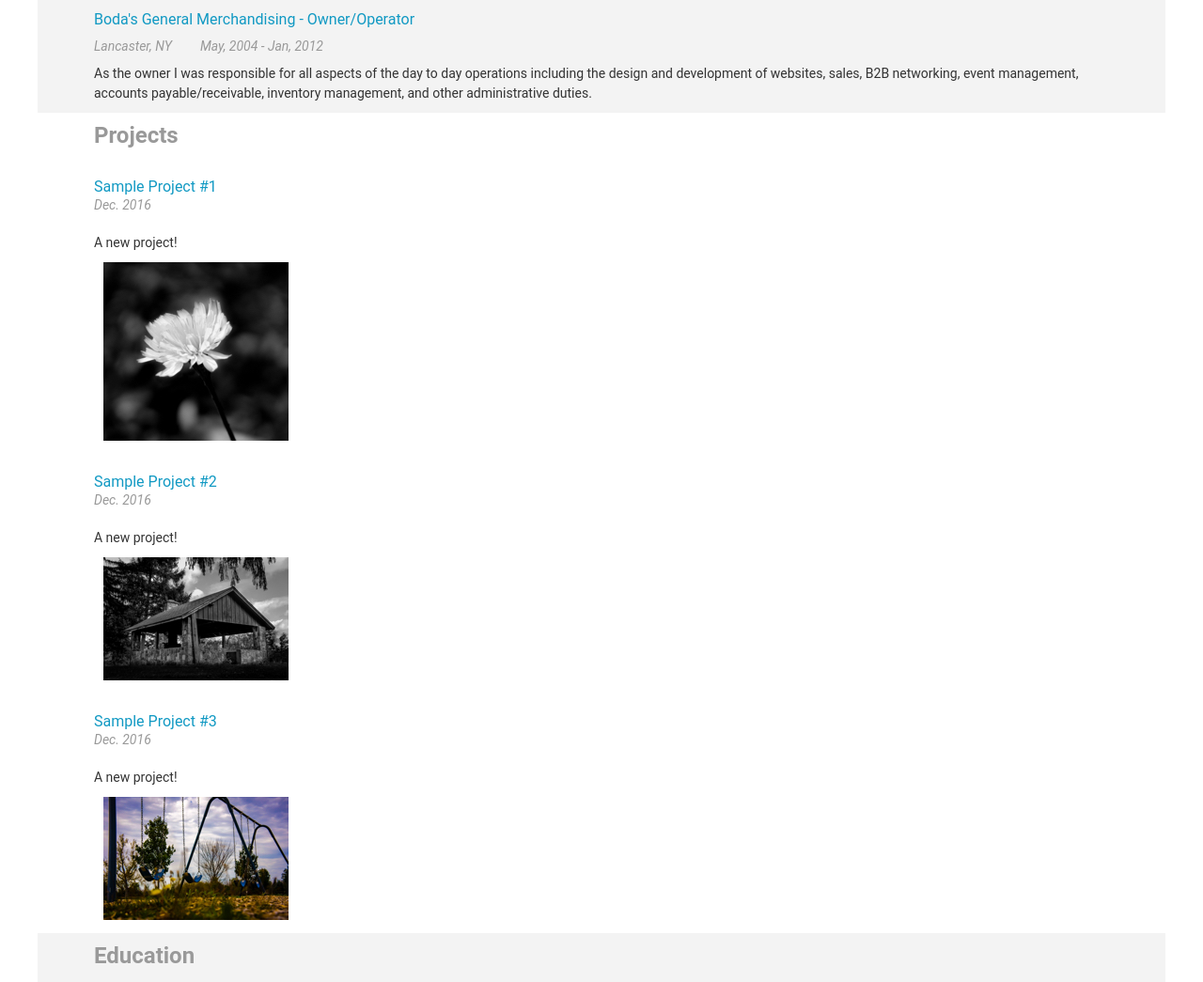
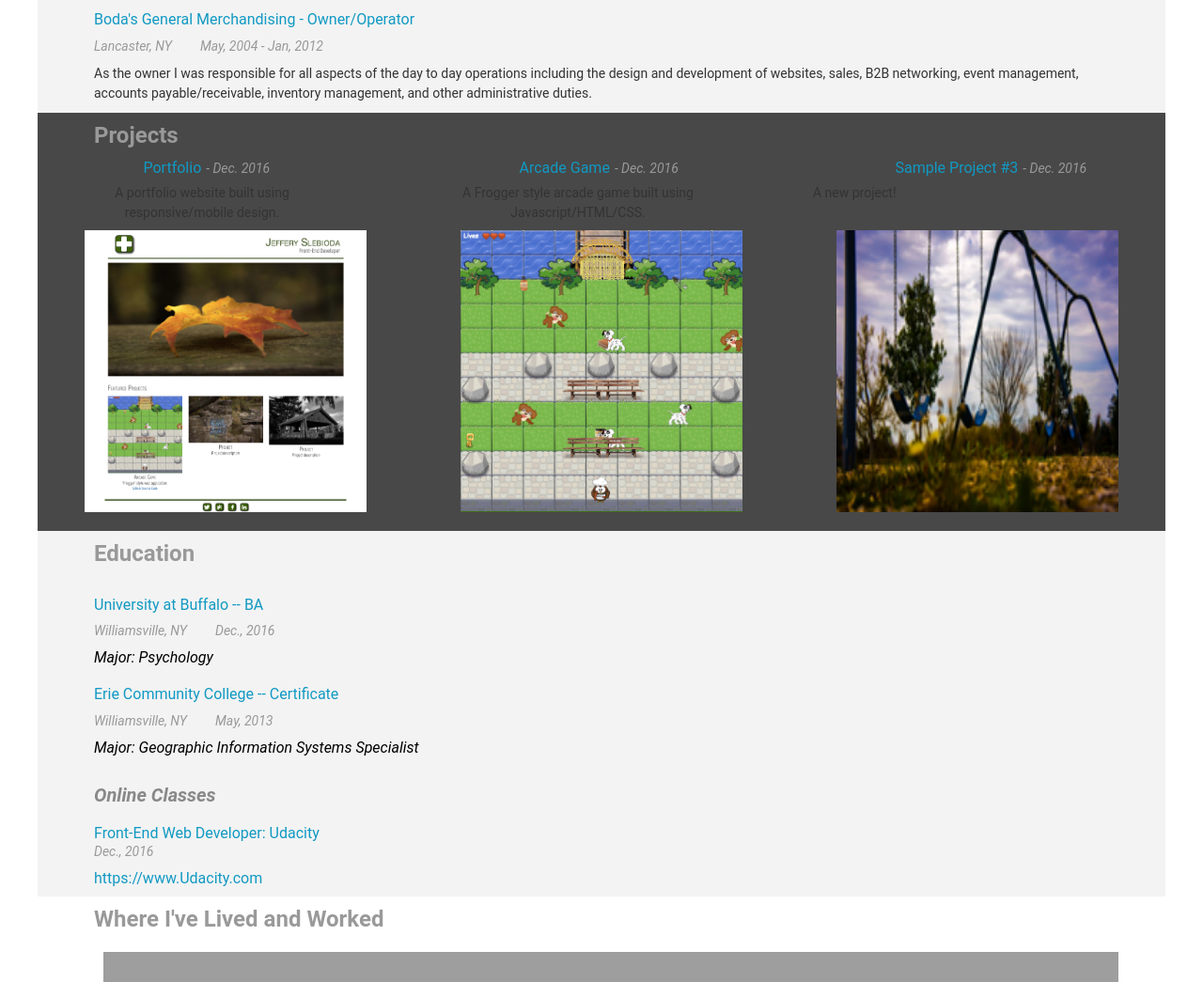
Before and after one commit to jsleb1/resume, a plain HTML site: page index.html in a window 1280 px wide. Shown: the part 820-1865 px from the top of the page at 94% size. Drawn offline with Linux system fonts and the light colour scheme; some packages are replaced by stand-ins of ours; grey boxes are pictures that could not be loaded.

Commit message:
add projects and change style

```diff
--- a/css/style.css
+++ b/css/style.css
@@ -165,7 +165,6 @@ a {
     background-color: #4a4a4a;
 }
 
-/* TODO: Replace with image later */
 #header {
     background-color: #484848;
 }
@@ -254,6 +253,62 @@ span {
     color: #888;
 }
 
+/*Project Section */
+
+#projectSection {
+    background-color: #484848;
+}
+
+.project-entry {
+    margin: auto;
+    padding: 0;
+    text-align: center;
+    margin-bottom: 10px;
+    width: 350px;
+    display: flex;
+    flex-wrap: wrap;
+}
+
+#projects {
+    display: flex;
+    flex-wrap: wrap;
+    margin: auto;
+    background-color: #484848;
+}
+
+#projectDescription {
+    max-width: 300px;
+    text-align: center;
+    height: 40px;
+}
+
+#projectPhoto {
+    width:300px;
+    height: 300px;
+}
+
+#projectTitle {
+    width: 100%;
+    margin: 0;
+    margin-bottom: 7px;
+    padding: 0;
+    display: flex;
+    text-align: center;
+}
+
+#projectLink {
+    margin: 0;
+    padding: 0;
+    margin-right: 5px;
+    margin-left: 25%;
+    vertical-align: bottom;
+}
+
+#projectDate {
+    margin: 0;
+    margin-top: 2px;
+    padding: 0;
+}
 /* Media queries to handle various device widths */
 
 @media only screen and (max-width: 1024px) {
@@ -320,6 +375,7 @@ span {
 
 @media only screen and (max-width: 650px) {
     #skills-h3 {
+        margin: 12% auto 0;
         font-size: 1.1em;
         padding-bottom: 0;
     }
@@ -350,7 +406,7 @@ span {
 
     #skills-h3 {
         font-size: .9em;
-        margin: 17% auto 0;
+        margin: 18% auto 0;
         padding-bottom: 0;
         text-align: center;
     }
--- a/index.html
+++ b/index.html
@@ -53,7 +53,7 @@ need to load. You'll see a lot of <link>s to CSS files for styles and
         <div id="workExperience" class="gray">
             <h2>Work Experience</h2>
         </div>
-        <div>
+        <div id="projectSection">
             <h2>Projects</h2>
         </div>
         <div id="projects">
--- a/js/helper.js
+++ b/js/helper.js
@@ -39,10 +39,10 @@ var HTMLworkLocation = '<div class="location-text">%data%</div>';
 var HTMLworkDescription = '<p class="workDescription">%data%</p>';
 
 var HTMLprojectStart = '<div class="project-entry"></div>';
-var HTMLprojectTitle = '<a href="#">%data%</a>';
-var HTMLprojectDates = '<div class="date-text">%data%</div>';
-var HTMLprojectDescription = '<p><br>%data%</p>';
-var HTMLprojectImage = '<img src="%data%">';
+var HTMLprojectTitle = '<div id="projectTitle"><a href="#" id="projectLink">%data%</a>';
+var HTMLprojectDates = '<span id="projectDate" class="date-text date"> - %data%</span></div>';
+var HTMLprojectDescription = '<p id="projectDescription">%data%</p>';
+var HTMLprojectImage = '<img src="%data%" id="projectPhoto">';
 
 var HTMLschoolStart = '<div class="education-entry"></div>';
 var HTMLschoolName = '<a href="#">%data%';
--- a/js/resumeBuilder.js
+++ b/js/resumeBuilder.js
@@ -191,15 +191,15 @@ work.display();
 
 var projects = {
     "projects": [{
-        "title": "Sample Project #1",
+        "title": "Portfolio",
         "dates": "Dec. 2016",
-        "description": "A new project!",
-        "images": ["images/flower2.jpg"],
+        "description": "A portfolio website built using responsive/mobile design.",
+        "images": ["images/portfolio.png"],
     }, {
-        "title": "Sample Project #2",
+        "title": "Arcade Game",
         "dates": "Dec. 2016",
-        "description": "A new project!",
-        "images": ["images/shelter1.jpg"],
+        "description": "A Frogger style arcade game built using Javascript/HTML/CSS.",
+        "images": ["images/arcade.png"],
     }, {
         "title": "Sample Project #3",
         "dates": "Dec. 2016",
@@ -213,10 +213,9 @@ projects.display = function() {
         $("#projects").append(HTMLprojectStart);
 
         var formattedTitle = HTMLprojectTitle.replace("%data%", projects.projects[i].title);
-        $(".project-entry:last").append(formattedTitle);
-
         var formattedDates = HTMLprojectDates.replace("%data%", projects.projects[i].dates);
-        $(".project-entry:last").append(formattedDates);
+        var formattedTitleDates = formattedTitle + formattedDates;
+        $(".project-entry:last").append(formattedTitleDates);
 
         var formattedDescription = HTMLprojectDescription.replace("%data%", projects.projects[i].description);
         $(".project-entry:last").append(formattedDescription);
```
Also changed, not shown: images/arcade.png (added), images/portfolio.png (added).
